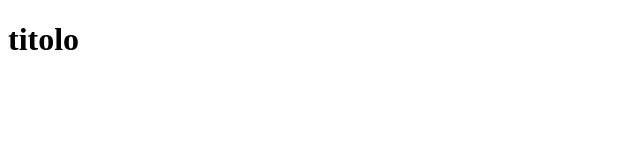
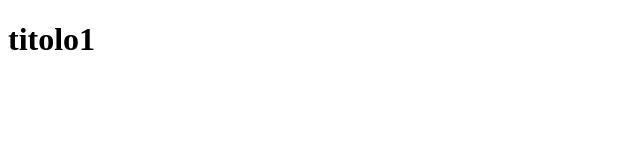
Before and after one commit to Simonepelle/esercizio-3-giorno-25.01.2024, a plain HTML site: page index.html in a window 1280 px wide. Shown: the full height of the page, 0-640 px from the left. Drawn offline with Linux system fonts and the light colour scheme.

Commit message:
adesso ti frgo io

```diff
--- a/index.html
+++ b/index.html
@@ -7,7 +7,7 @@
 </head>
 <body>
     <header>
-        <h1>titolo</h1>
+        <h1>titolo1</h1>
     </header>
 </body>
 </html>
```
